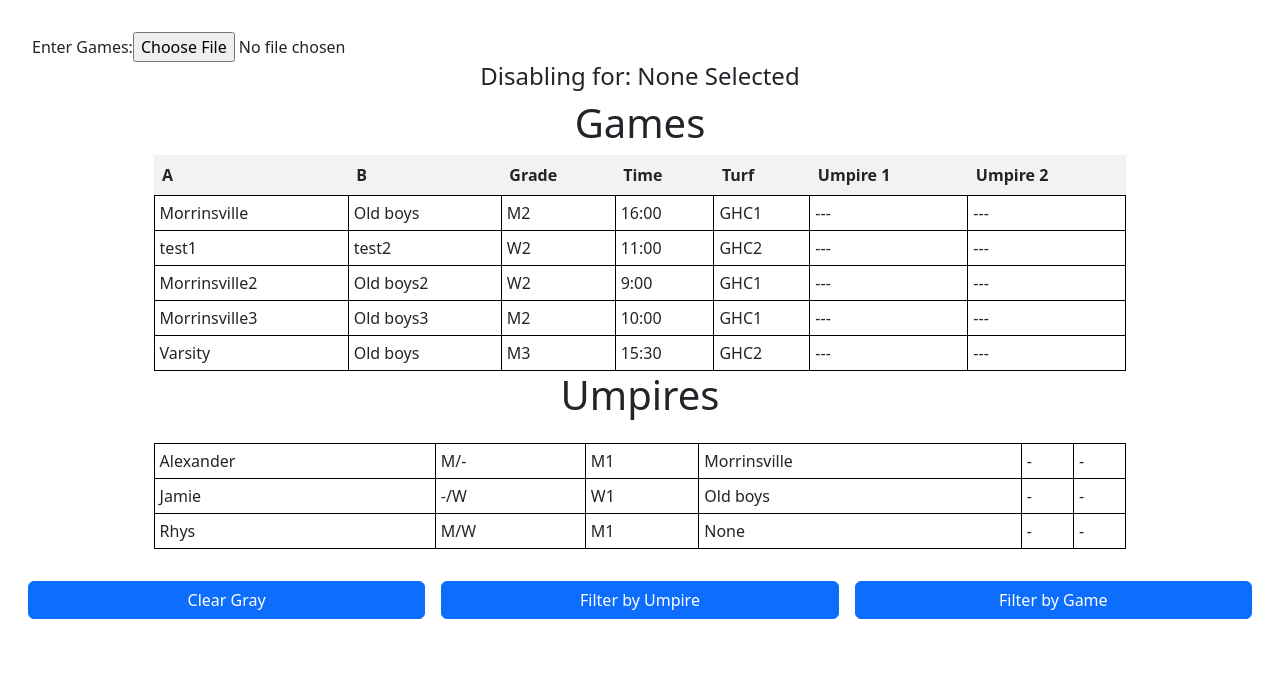
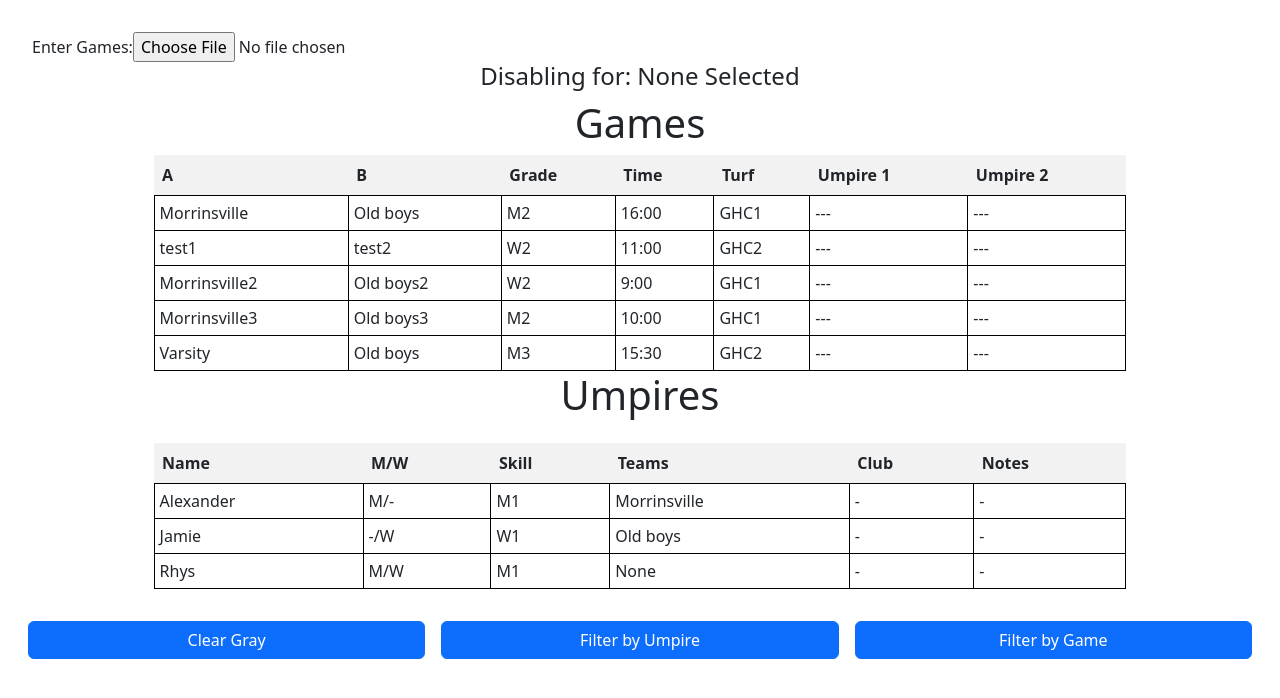
Before and after one commit to Skwangles/openUmpireAssigner, a React (Create React App) app: page / in a window 1280 px wide. Shown: the top 698 px of the page. Built offline with nearby package versions, Linux system fonts and the light colour scheme.

Commit message:
Adds disabling, and reason to highlighting - also adds multiple columns

```diff
--- a/src/Umpires.js
+++ b/src/Umpires.js
@@ -5,19 +5,41 @@ import { gameToId } from './utils';
 function Umpires({umpires, highlightType, setSelectedUmpire, selectedGame}) {
 
 
-  let filteredUmpires = umpires;
+  // Disable umpires by game - by highlight mode - GAMES is 'UNAVAILABLE GAMES'
+  if(highlightType === "game" && selectedGame.hasOwnProperty("Time")){
+    umpires = umpires.map(umpire => {
 
-  if(highlightType === "game" && selectedGame.hasOwnProperty("Time")){
-    console.info("Umpires disabled")
-    // Disable umpires unavailable
-    filteredUmpires = umpires.map(umpire => { return {isDisabled: !umpire.games.some(game => gameToId(game) === gameToId(selectedGame)), ...umpire}})
+      // Check if umpire disabled for game & attach reason
+      console.log("Umpire not iterable")
+      console.log(umpire)
+      for (const game of umpire.games){
+        if (gameToId(game) === gameToId(selectedGame))
+          return {...umpire, isDisabled: true, reason: game.reason || "None"}
+      }
+
+      return {...umpire, isDisabled: false}
+    })
+
   }
 
-  let umpComponents = filteredUmpires.length > 0 ? filteredUmpires.map(umpire => <Umpire key={umpire.name} info={umpire} setSelectedUmpire={setSelectedUmpire}></Umpire>) : <td>No umpires Found</td>
+  // Create Table rows
+  let umpComponents = umpires.length > 0 ? umpires.map(umpire => <Umpire key={umpire.name} info={umpire} setSelectedUmpire={setSelectedUmpire}></Umpire>) : <tr>No umpires Found</tr>
 
   return (
     <table className=''>
+
+    {/* Table headers */}
+    <thead>
+        <th>Name</th>
+        <th>M/W</th>
+        <th>Skill</th>
+        <th>Teams</th>
+        <th>Club</th>
+        <th>Notes</th>
+      </thead>
       <tbody>
+
+      {/* Umpire rows*/}
         {umpComponents}
         </tbody>
     </table>
```
